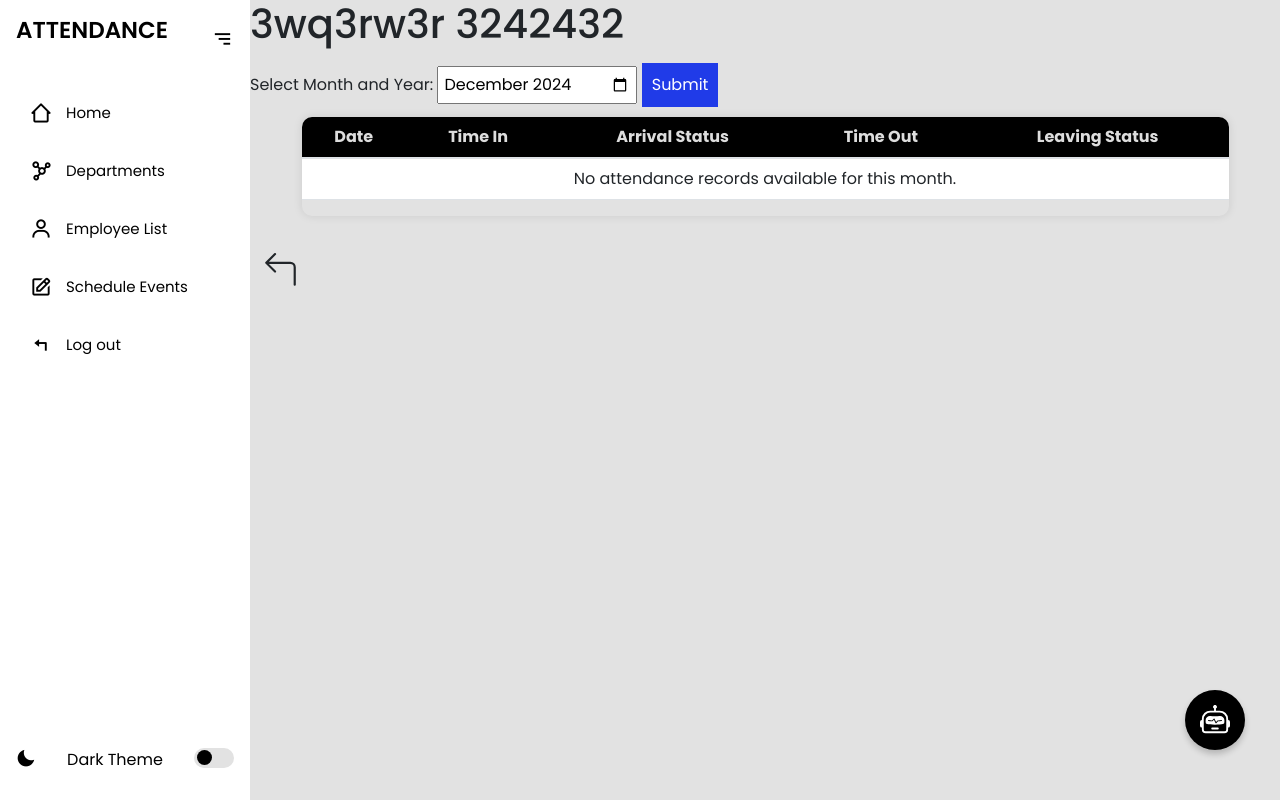
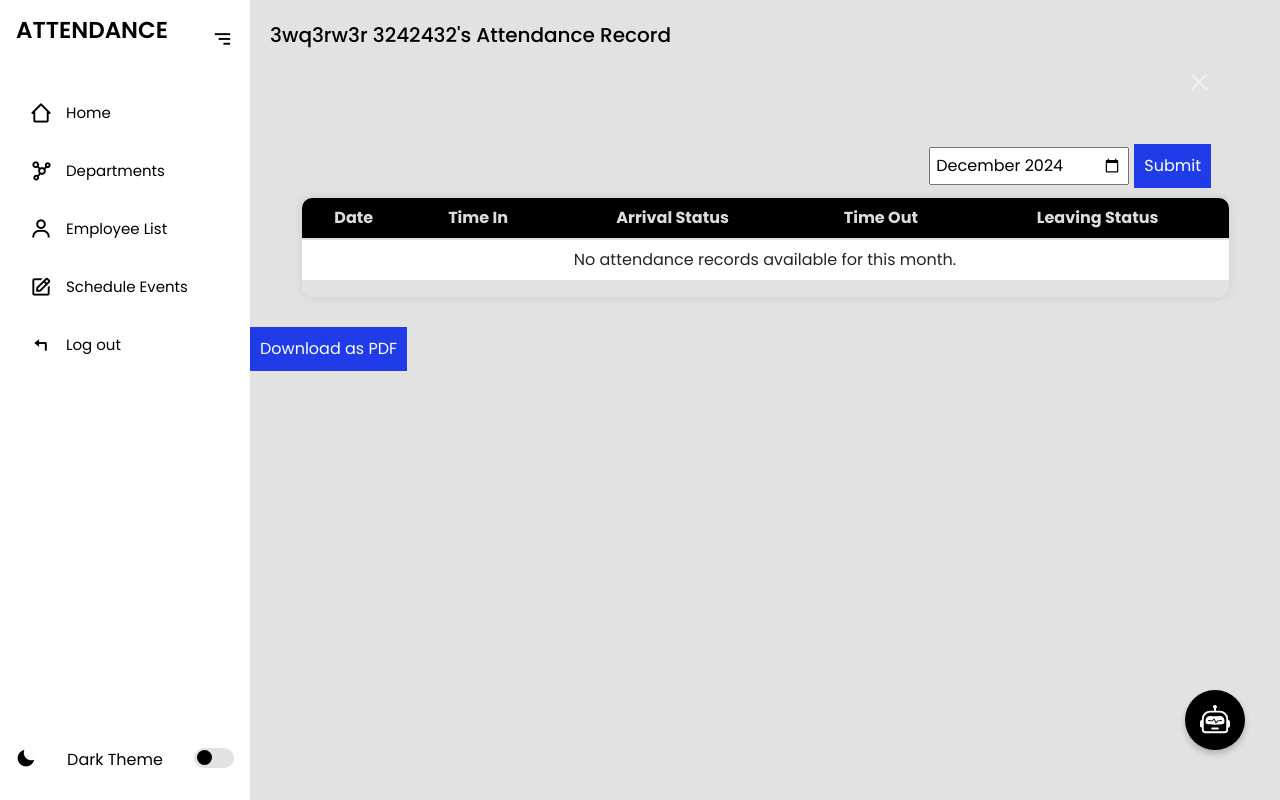
Before and after one commit to leiconcordia/Gov-System, a Django app: page /employee/34242/ in a window 1280 px wide. Run offline with Django 5.2, Linux system fonts and the light colour scheme; a user stored in the database is signed in; data comes from the database, SQL or seed files in the repository; both versions use the stored data as it was after the commit; some libraries are stand-ins or nearby versions.

Commit message:
added pdf function.

```diff
--- a/myproject/myapp/static/css/styles.css
+++ b/myproject/myapp/static/css/styles.css
@@ -543,3 +543,23 @@ button:hover {
   flex-direction: row;
   gap: 5px; /* Adds space between the elements (input and button) */
 }
+
+.parent-calendar-employee{
+  display: flex;
+  flex-direction: row;
+
+  justify-content: end;
+  margin-right: 69px;
+  align-items: center;;
+
+}
+.table-container-pdf {
+  width: 90%;               /* Adjust width as needed */
+  height: 100%;        /* Height constraint to enable scrolling */
+
+
+  margin: 30px auto;
+  margin-top: 10px;     /* Centering and spacing */
+  border-radius: 10px;      /* Rounding table edges */
+  box-shadow: 0 0 10px rgba(0, 0, 0, 0.1);
+}
--- a/myproject/myapp/templates/employee_dashboard.html
+++ b/myproject/myapp/templates/employee_dashboard.html
@@ -51,7 +51,7 @@
 
 
     <div class="table-container">
-    <table class="table">
+    <table class="table-pdf">
         <thead>
             <tr>
                 <th scope="col">Date</th>
--- a/myproject/myapp/templates/index.html
+++ b/myproject/myapp/templates/index.html
@@ -13,6 +13,8 @@
     <!-- Bootstrap CSS -->
     <link href="https://cdn.jsdelivr.net/npm/bootstrap@5.3.0/dist/css/bootstrap.min.css" rel="stylesheet">
     <script src="https://cdn.jsdelivr.net/npm/bootstrap@5.3.0/dist/js/bootstrap.bundle.min.js"></script>
+
+    <script src="https://cdnjs.cloudflare.com/ajax/libs/html2pdf.js/0.10.1/html2pdf.bundle.min.js"></script>
 
 <!-- Bootstrap JS -->
 
--- a/myproject/myapp/templates/view_employee.html
+++ b/myproject/myapp/templates/view_employee.html
@@ -5,11 +5,15 @@
 {% block content %}
 
 <section class="home">
-    <h1>{{ employee.first_name }} {{ employee.last_name }}</h1>
+    <p>{{ employee.first_name }} {{ employee.last_name }}'s Attendance Record</p>
 
+
+    <div style="display: flex; justify-content: end; align-items: end; margin-right: 69px; margin-bottom: 50px;">
+        <a href="{% url 'employeelist' %}" class="btn-close btn-close-white" disabled aria-label="Close"></a>
+    </div>
     <!-- Month and Year Selection -->
-    <form method="GET" action="">
-        <label for="month">Select Month and Year:</label>
+    <form method="GET" action="" class="parent-calendar-employee">
+
         <input type="month" id="month" name="month" class="month-input" value="{{ selected_month }}" required>
         <button type="submit">Submit</button>
     </form>
@@ -18,28 +22,12 @@
         .month-input{
             width: 200px; /* Adjust the width as needed */
             padding: 5px; /* Optional: Add some padding for better appearance */
-            margin-top: 10px;
+            margin-right: 5px;  /* Optional: Add some space above the input */
+
         }
+
     </style>
 
-    <script>
-        document.addEventListener("DOMContentLoaded", function () {
-            // Get the current date
-            const today = new Date();
-
-            // Format the current month and year in YYYY-MM format
-            const currentYear = today.getFullYear();
-            const currentMonth = String(today.getMonth() + 1).padStart(2, '0'); // Month is 0-indexed
-            const currentMonthYear = `${currentYear}-${currentMonth}`;
-
-            // Set the input value to the current month
-            const monthInput = document.getElementById("month");
-            monthInput.value = currentMonthYear; // Set the current month as the value
-
-            // Set the max attribute to the current month to disable future months
-            monthInput.setAttribute("max", currentMonthYear);
-        });
-    </script>
 
 
 
@@ -72,14 +60,124 @@
     </table>
 </div>
 
-<a href="{% url 'employeelist' %}" class="btn">
 
-    <svg xmlns="http://www.w3.org/2000/svg" width="35" height="35" fill="currentColor" class="bi bi-arrow-90deg-left" viewBox="0 0 16 16">
-        <path fill-rule="evenodd" d="M1.146 4.854a.5.5 0 0 1 0-.708l4-4a.5.5 0 1 1 .708.708L2.707 4H12.5A2.5 2.5 0 0 1 15 6.5v8a.5.5 0 0 1-1 0v-8A1.5 1.5 0 0 0 12.5 5H2.707l3.147 3.146a.5.5 0 1 1-.708.708z"/>
-      </svg>
-</a>
-</section>
+
+<button id="download-button">Download as PDF</button>
+
+<!-- Hidden content for PDF generation -->
+<div id="pdf-content" style="display: none;">
+    <h2>{{ employee.first_name }} {{ employee.last_name }}'s Attendance Record </h2>
+    <h2>Date: {{ selected_month }}</h2>
+    <div class="table-container">
+        <table class="table">
+            <thead>
+                <tr>
+                    <th scope="col">Date</th>
+                    <th scope="col">Time In</th>
+                    <th scope="col">Arrival Status</th>
+                    <th scope="col">Time Out</th>
+                    <th scope="col">Leaving Status</th>
+                </tr>
+            </thead>
+            <tbody>
+                {% for record in attendance_records %}
+                <tr>
+                    <th scope="row">{{ record.date }}</th>
+                    <td>{{ record.time_in|time:"g:i a" }}</td>
+                    <td>{{ record.arrival_status }}</td>
+                    <td>{{ record.time_out|time:"g:i a" }}</td>
+                    <td>{{ record.timeout_status }}</td>
+                </tr>
+                {% empty %}
+                <tr>
+                    <td colspan="5">No attendance records available for this month.</td>
+                </tr>
+                {% endfor %}
+            </tbody>
+        </table>
+    </div>
+</div>
+
+<!-- Add jsPDF and html2canvas libraries -->
+<script src="https://cdnjs.cloudflare.com/ajax/libs/jspdf/2.5.1/jspdf.umd.min.js"></script>
+<script src="https://cdnjs.cloudflare.com/ajax/libs/html2canvas/1.4.1/html2canvas.min.js"></script>
 
 
 
+<script>
+    console.log(window.html2canvas); // Ensure html2canvas is loaded
+    console.log(window.jspdf);      // Ensure jsPDF is loaded
+
+    document.getElementById('download-button').addEventListener('click', function () {
+        const element = document.getElementById('pdf-content');
+
+        if (!element) {
+            console.error('PDF content element not found');
+            return;
+        }
+
+        // Temporarily clone the hidden content to keep it hidden
+        const clone = element.cloneNode(true);
+        clone.style.display = 'block'; // Ensure the clone is visible for capture
+        clone.style.position = 'absolute';
+        clone.style.top = '-9999px'; // Move it out of the viewport
+        document.body.appendChild(clone); // Add clone to the body for rendering
+
+         // Remove max-height from the table container
+         const tableContainer = clone.querySelector('.table-container');
+         if (tableContainer) {
+             tableContainer.style.maxHeight = 'none'; // Remove the max-height restriction
+         }
+
+        // Capture the clone as a PDF
+        html2canvas(clone, {
+            scale: 2, // High resolution
+            useCORS: true,
+        }).then((canvas) => {
+            const { jsPDF } = window.jspdf;
+            const pdf = new jsPDF('p', 'mm', 'a4');
+
+            // Margins (in mm)
+            const margin = 15; // Adjust this for desired side margins
+
+            // Get dimensions
+            const imgData = canvas.toDataURL('image/png');
+            const pageWidth = pdf.internal.pageSize.getWidth();
+            const pageHeight = pdf.internal.pageSize.getHeight();
+
+            const canvasWidth = canvas.width;
+            const canvasHeight = canvas.height;
+
+            // Calculate the scaling ratio, accounting for margins
+            const maxContentWidth = pageWidth - margin * 2; // Width available after applying margins
+            const maxContentHeight = pageHeight - margin * 2; // Height available after applying margins
+            const ratio = Math.min(maxContentWidth / canvasWidth, maxContentHeight / canvasHeight);
+
+            const imgWidth = canvasWidth * ratio; // Scaled width
+            const imgHeight = canvasHeight * ratio; // Scaled height
+
+            // Apply the margins
+            const xOffset = margin; // Start after the left margin
+            const yOffset = margin; // Start after the top margin
+
+            pdf.addImage(imgData, 'PNG', xOffset, yOffset, imgWidth, imgHeight);
+
+            // Open PDF in a new tab
+            const pdfUrl = pdf.output('bloburl');
+            window.open(pdfUrl, '_blank');
+
+            // Remove the temporary clone
+            document.body.removeChild(clone);
+        }).catch((err) => {
+            console.error('Error capturing content:', err);
+
+            // Ensure cleanup in case of error
+            document.body.removeChild(clone);
+        });
+    });
+</script>
+
+
+</section>
+
 {% endblock %}
--- a/myproject/myapp/templates/viewdepartments.html
+++ b/myproject/myapp/templates/viewdepartments.html
@@ -11,12 +11,10 @@
     <p>{{ department.name }} DEPARTMENT</p>
 
     <div style="display: flex; justify-content: end; align-items: end; margin-right: 90px; margin-top: 10px;">
-        <a href="{% url 'departments' %}" class="btn btn-primary">Back
-
-        </a>
+        <a href="{% url 'departments' %}" class="btn-close btn-close-white" disabled aria-label="Close"></a>
     </div>
 
-    s
+
     <div class="table-container">
     <table class="table">
         <thead>
--- a/myproject/myapp/urls.py
+++ b/myproject/myapp/urls.py
@@ -44,4 +44,5 @@ urlpatterns = [
     path('delete_sched/<int:schedule_id>/', views.delete_schedule, name='delete_sched'),
 
 
+    path('employee/<str:employee_id>/attendance/pdf/', views.generate_pdf, name='generate_pdf'),
 ]
--- a/myproject/myapp/views.py
+++ b/myproject/myapp/views.py
@@ -15,10 +15,55 @@ from django.contrib.auth.hashers import check_password
 from datetime import date
 from datetime import timedelta
 from datetime import datetime
+from django.template.loader import render_to_string
+from xhtml2pdf import pisa
+import html
+def generate_pdf(request, employee_id):
+    # Fetch employee by employee_id (which is a CharField)
+    employee = Employee.objects.get(employee_id=employee_id)
+
+    # Get the current month in 'YYYY-MM' format as the default
+    current_month = datetime.now().strftime('%Y-%m')
+
+    # Get the selected month from the request, use current_month as default
+    selected_month = request.GET.get('month', current_month)
+
+    # Fetch attendance records for the employee
+    attendance_records = Attendance.objects.filter(employee=employee)
+
+    # Filter attendance records if a month is selected
+    if selected_month:
+        try:
+            year, month = map(int, selected_month.split('-'))  # Unpack year and month
+            attendance_records = attendance_records.filter(
+                date__year=year,
+                date__month=month
+            )
+        except ValueError:
+            # Handle the error if the format is incorrect
+            attendance_records = Attendance.objects.filter(employee=employee)
+
+    # Render the HTML content from the template and pass the employee and attendance records
+    html = render_to_string('view_employee.html', {
+        'employee': employee,
+        'attendance_records': attendance_records,
+        'selected_month': selected_month,
+    })
+
+    # Create a PDF from the rendered HTML
+    response = HttpResponse(content_type='application/pdf')
+    response['Content-Disposition'] = f'inline; filename="{employee.first_name}_{employee.last_name}_attendance.pdf"'  # Open in a new tab
+
+    # Convert HTML to PDF
+    pisa_status = pisa.CreatePDF(html, dest=response)
+
+    # Check for errors
+    if pisa_status.err:
+        return HttpResponse('We had some errors <pre>' + html.escape(pisa_status.err) + '</pre>')
 
 
-
-
+    response['Content-Disposition'] = 'inline; filename="file.pdf"'  # This will open in a new tab
+    return response
 
 def get_schedule(current_date):
     # Default time-in and time-out
@@ -38,6 +83,52 @@ def get_schedule(current_date):
         print(f"No custom schedule found. Using default times: Time In: {time_in}, Time Out: {time_out}")
 
     return time_in, time_out
+
+
+
+# def mark_absent_for_missing_checkins(current_date):
+#     # Get the current time in Philippine timezone
+#     now_utc = timezone.now()
+#     philippine_tz = pytz.timezone('Asia/Manila')
+#     now_philippine = now_utc.astimezone(philippine_tz)
+#     current_time = now_philippine.time()
+
+#     # Print current time for debugging
+#     print(f"Current Time: {current_time}")
+
+#     # Fetch the time-in and time-out for today
+#     time_in, time_out = get_schedule(current_date)
+#     time_in_dt = timezone.datetime.combine(current_date, time_in)
+#     time_out_dt = timezone.datetime.combine(current_date, time_out)
+
+#     # Calculate the half-gap time (e.g., 9:30 AM if time_in is 9:00 AM)
+#     gap_time = time_out_dt - time_in_dt
+#     half_gap_time = time_in_dt + gap_time / 2  # Midway point between time_in and time_out
+
+#     # Print half_gap_time for debugging
+#     print(f"Half Gap Time: {half_gap_time.time()}")
+
+#     # Only proceed if the current time is after the half-gap time (after check-in period)
+#     if current_time >= half_gap_time.time():
+#         print("Current time is after the half-gap time. Checking absenteeism...")
+
+#         # Get all employees or filter as needed
+#         employees = Employee.objects.all()
+
+#         for employee in employees:
+#             # Get the attendance record for the employee
+#             try:
+#                 attendance = Attendance.objects.get(employee=employee, date=current_date)
+#                 # If the employee hasn't checked in (no time_in), mark them as absent
+#                 if attendance.time_in is None:
+#                     attendance.arrival_status = 'absent'
+#                     attendance.save()
+#                     print(f"Employee {employee.first_name} {employee.last_name} marked absent.")
+#             except Attendance.DoesNotExist:
+#                 print(f"No attendance record found for {employee.first_name} {employee.last_name}.")
+#     else:
+#         print(f"The time is before the half-gap time: {half_gap_time.time()}. Absenteeism will not be checked.")
+
 
 
 
@@ -99,8 +190,7 @@ def checkin(request):
                 attendance.arrival_status = 'late'
             else:
                 # If time-in period has passed and no check-in is recorded
-                attendance.arrival_status = 'absent'
-                attendance.save()
+
                 return HttpResponse("Time-in period has passed. You are marked absent.", status=400)
 
 
```
Also changed, not shown: myproject/db.sqlite3.
